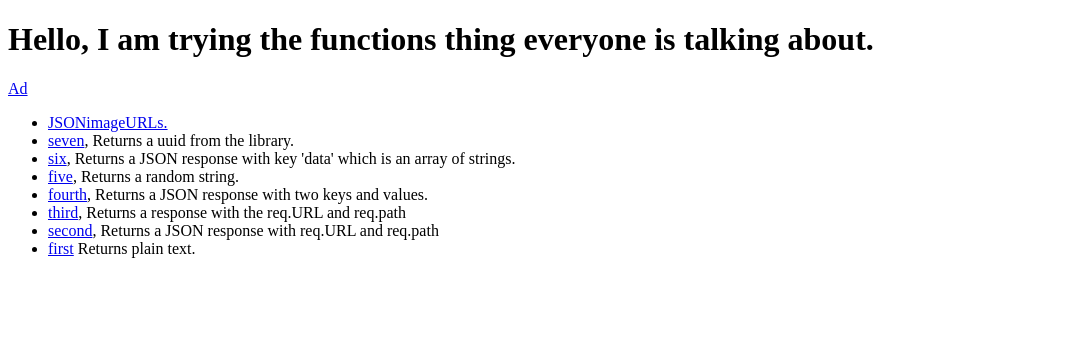
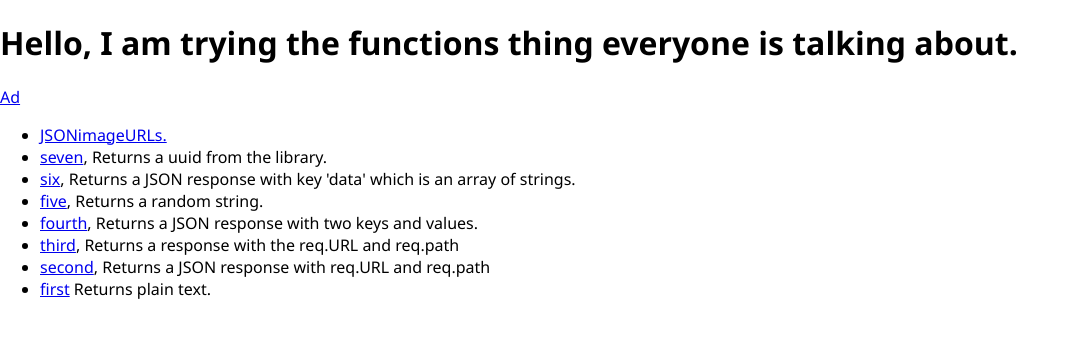
Before and after one commit to rhyuen/faas-deux, a website: page public/index.html in a window 1280 px wide. Shown: the whole page, without its empty margins (0-1079 px from the left). Drawn offline with Linux system fonts and the light colour scheme; no server answers.

Commit message:
changes were made.

```diff
--- a/public/index.html
+++ b/public/index.html
@@ -3,6 +3,14 @@
     <head>
         <title>royu functions</title>
         <meta charset="utf8">
+        <meta name="viewport" content="width=device-width, initial-scale=1, viewport-fit=cover">
+        <meta name="royufunctions" content="samples for netlify functions">
+        <style>
+            body{
+                margin: 0;
+                font-family: 'Segoe UI', Tahoma, Geneva, Verdana, sans-serif;
+            }
+        </style>
     </head>
     <body>
         <h1>Hello, I am trying the functions thing everyone is talking about.</h1>
```
